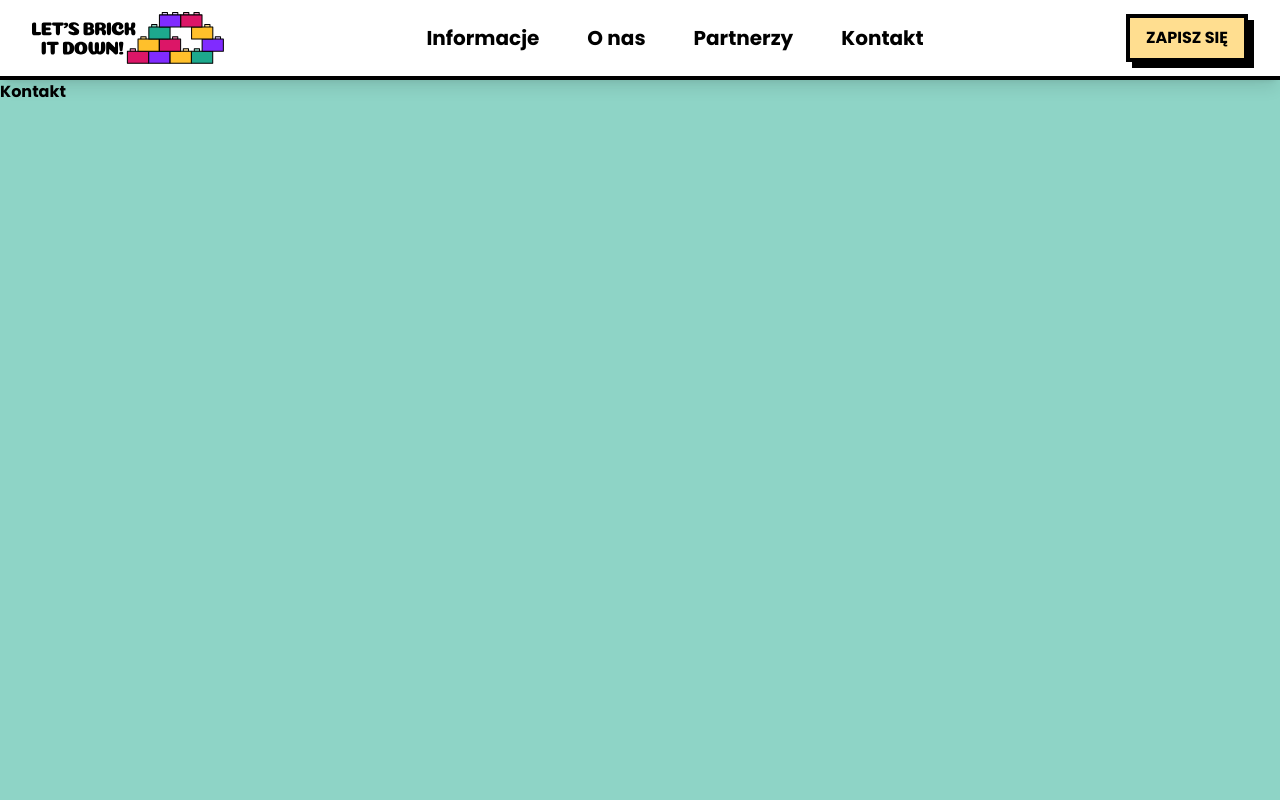
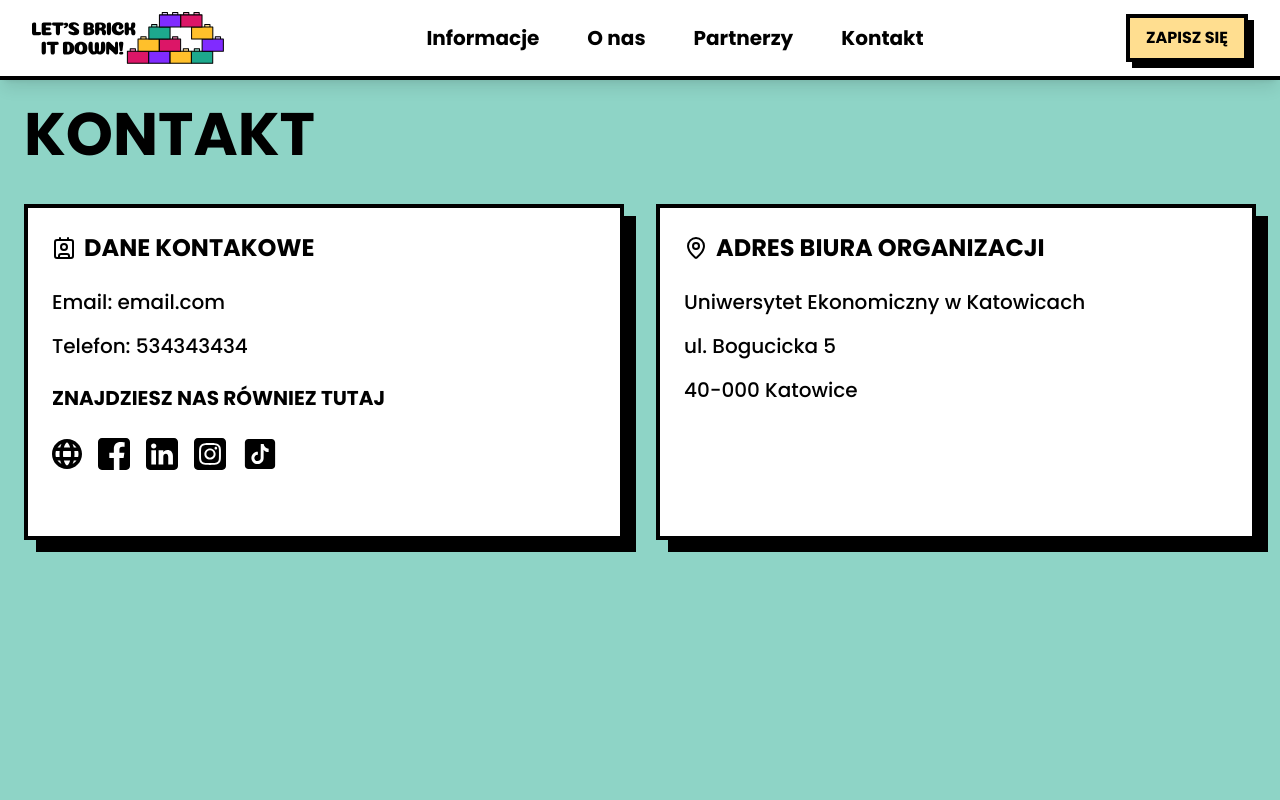
Before and after one commit to bartekmazik/letsbrickitdown, a Next.js app: page /kontakt in a window 1280 px wide. Shown: the top 800 px of the page. Built offline with nearby package versions, Linux system fonts and the light colour scheme.

Commit message:
contact and about us

```diff
--- a/app/homepage/hero.tsx
+++ b/app/components/homepage/hero.tsx
@@ -1,6 +1,6 @@
 import { Calendar, Clock, MapPin } from "lucide-react";
 import React from "react";
-import Button from "../components/button";
+import Button from "../button";
 import Image from "next/image";
 
 const Hero = () => {
--- a/app/components/navbar.tsx
+++ b/app/components/navbar.tsx
@@ -93,7 +93,7 @@ const Navbar = () => {
           Informacje
         </Link>
         <Link
-          href="/orgnizatorzy"
+          href="/onas"
           className="transition duration-200 hover:text-yellowprimary"
         >
           O nas
--- a/app/kontakt/page.tsx
+++ b/app/kontakt/page.tsx
@@ -1,7 +1,71 @@
-import React from "react";
+import { Contact, LocateIcon, MapPin, Pin } from "lucide-react";
+import Image from "next/image";
+import Link from "next/link";
+
+const ContactInfo = () => {
+  return (
+    <div className="h-full w-full drop-shadow-big bg-white border-4 border-blackprimary flex flex-col gap-6 p-6 text-black">
+      <div className="flex flex-row items-center text-2xl gap-2">
+        <Contact />
+        DANE KONTAKOWE
+      </div>
+      <div className="flex flex-col gap-4 text-xl font-thin">
+        <p>Email: email.com</p>
+        <p>Telefon: 534343434</p>
+      </div>
+      <div className="flex flex-row items-center text-xl gap-2">
+        ZNAJDZIESZ NAS RÓWNIEZ TUTAJ
+      </div>
+      <div className="flex flex-row flex-wrap items-center justify-start invert  gap-4 pb-8">
+        <Link href="">
+          <Image src="/website.svg" alt="website" width={30} height={30} />
+        </Link>
+        <Link href="">
+          <Image src="/facebook.svg" alt="facebook" width={32} height={36} />
+        </Link>
+        <Link href="">
+          <Image src="/linkedin.svg" alt="linkedin" width={32} height={36} />
+        </Link>
+        <Link href="">
+          <Image src="/instagram.svg" alt="instagram" width={32} height={32} />
+        </Link>
+        <Link href="">
+          <Image src="/tiktok.svg" alt="tiktok" width={36} height={36} />
+        </Link>
+      </div>
+    </div>
+  );
+};
+
+const ContactLocation = () => {
+  return (
+    <div className="h-full w-full drop-shadow-big bg-white border-4 border-blackprimary flex flex-col gap-6 p-6 text-black">
+      <div className="flex flex-row items-center text-2xl gap-2">
+        <MapPin />
+        ADRES BIURA ORGANIZACJI
+      </div>
+      <div className="flex flex-col gap-4 text-xl font-thin">
+        <p>Uniwersytet Ekonomiczny w Katowicach</p>
+        <p>ul. Bogucicka 5</p>
+        <p>40-000 Katowice</p>
+      </div>
+    </div>
+  );
+};
 
 const Kontakt = () => {
-  return <div className="pt-[10vh] bg-greenprimary h-screen">Kontakt</div>;
+  return (
+    <section className="pt-[10vh] bg-greenprimary h-screen ">
+      {" "}
+      <div className="p-6 h-full">
+        <h1 className="text-6xl text-black pb-10">KONTAKT</h1>
+        <div className="w-full h-1/2 flex flex-row items-start justify-between gap-8">
+          <ContactInfo />
+          <ContactLocation />
+        </div>
+      </div>
+    </section>
+  );
 };
 
 export default Kontakt;
--- /dev/null
+++ b/app/onas/page.tsx
@@ -0,0 +1,47 @@
+import React from "react";
+import Button from "../components/button";
+import Image from "next/image";
+
+const Organisators = () => {};
+
+const AboutUs = () => {
+  return (
+    <section className="pt-[10vh] bg-greenprimary h-screen ">
+      {" "}
+      <div className="p-6 h-full">
+        <h1 className="text-6xl text-black pb-10 px-6 pt-6">O ORGANIZACJI</h1>
+        <div className="h-3/4 w-full drop-shadow-big bg-white border-4 border-blackprimary flex flex-row justify-between gap-6 p-6 text-black">
+          <div className="flex flex-col gap-6 w-1/2">
+            <h2 className="flex flex-row items-center text-2xl gap-2">
+              CZYM JEST PANEUROPA?
+            </h2>
+            <span className="flex flex-col gap-4 text-xl w-3/4 font-thin">
+              Paneuropa to grupa otwartych na świat i ambitnych studentów, dla
+              których słowo “wyzwanie” nie jest straszne. Od 25 lat z pasją
+              realizują liczne projekty, zarówno biznesowe, jak i związane z ich
+              indywidualnymi zainteresowaniami. Na ich koncie są projekty
+              zakończone sukcesem, takie jak: Tupot małych łapek, Młodzi mimo
+              wieku, czy też Bieg Bohaterów.
+            </span>
+            <Button
+              href="/"
+              variant="yellow"
+              text="STRONA ORGANIZACJI"
+              className="w-fit text-lg"
+            />
+          </div>
+          <div className="relative border-4 w-1/2 h-full border-black">
+            <Image
+              src="/zamora.jpg"
+              fill
+              alt="paneuropaImage"
+              className="object-cover"
+            />
+          </div>
+        </div>
+      </div>
+    </section>
+  );
+};
+
+export default AboutUs;
--- a/app/organizatorzy/page.tsx
+++ /dev/null
@@ -1,7 +0,0 @@
-import React from "react";
-
-const Organizatorzy = () => {
-  return <div>Organizatorzy</div>;
-};
-
-export default Organizatorzy;
```
Also changed, not shown: app/page.tsx (+4 -4 lines), app/components/homepage/about.tsx (renamed from app/homepage/about.tsx), app/components/homepage/location.tsx (renamed from app/homepage/location.tsx), app/components/homepage/partners.tsx (renamed from app/homepage/partners.tsx).
